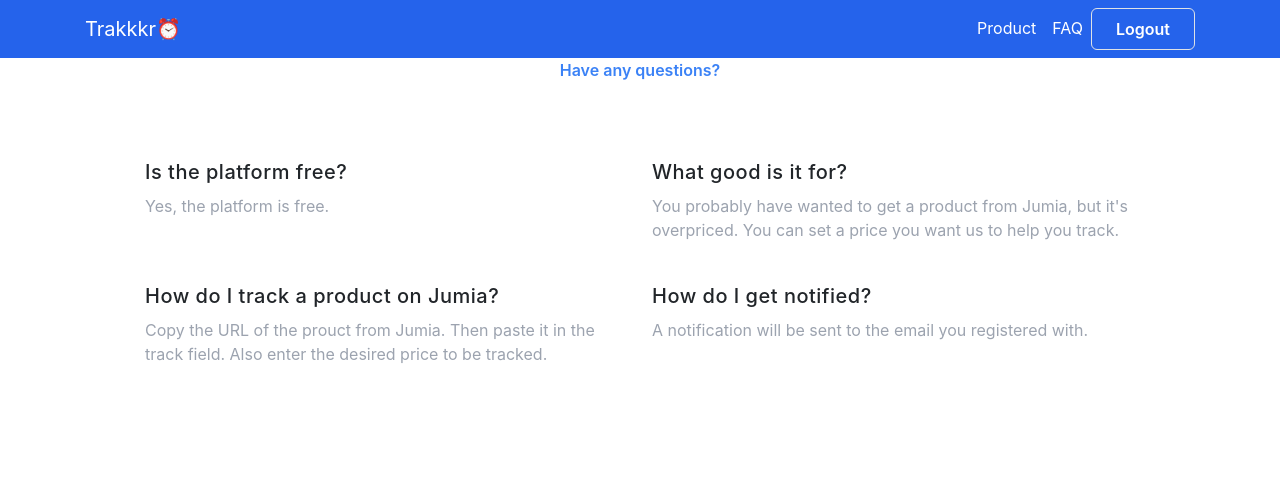
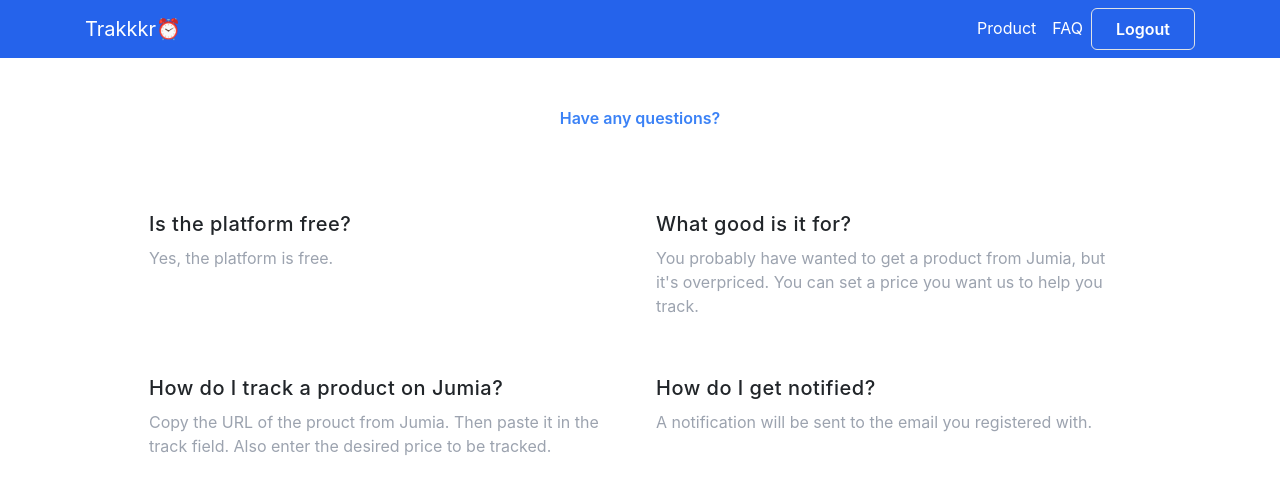
Before and after one commit to kingjamesegun/Trakkkr, a React (Create React App) app: page /faq in a window 1280 px wide. Shown: the top 494 px of the page. Built offline with nearby package versions, Linux system fonts and the light colour scheme.

Commit message:
Done without error fix

```diff
--- a/src/Pages/Faq.tsx
+++ b/src/Pages/Faq.tsx
@@ -3,27 +3,27 @@ import React from 'react';
 const Faq = () => {
   return (
     <div className="faq flex flex-col container">
-      <p className="text-blue-500 px-5 md:mx-auto font-semibold">Have any questions?</p>
-      <div className="grid grid-cols-1 md:grid-cols-2 p-5">
-        <div className="md:p-3">
+      <p className="text-blue-500 py-5 px-5 md:mx-auto font-semibold">Have any questions?</p>
+      <div className="grid grid-cols-1 md:grid-cols-2 px-5">
+        <div className="md:p-4 sm:mb-2">
           <h3 className="text-xl  tracking-wide">Is the platform free?</h3>
           <p className="text-gray-400">Yes, the platform is free. </p>
         </div>
-        <div className="md:p-3">
+        <div className="md:p-4 sm:mb-2">
           <h3 className="text-xl  tracking-wide">What good is it for?</h3>
           <p className="text-gray-400">
             You probably have wanted to get a product from Jumia, but it's overpriced. You can set a price you want us
             to help you track.{' '}
           </p>
         </div>
-        <div className="md:p-3">
+        <div className="md:p-4 sm:mb-2">
           <h3 className="text-xl  tracking-wide">How do I track a product on Jumia?</h3>
           <p className="text-gray-400">
             Copy the URL of the prouct from Jumia. Then paste it in the track field. Also enter the desired price to be
             tracked.
           </p>
         </div>
-        <div className="md:p-3">
+        <div className="md:p-4 sm:mb-2">
           <h3 className="text-xl  tracking-wide">How do I get notified?</h3>
           <p className="text-gray-400">A notification will be sent to the email you registered with.</p>
         </div>
--- a/src/Pages/SignUp.tsx
+++ b/src/Pages/SignUp.tsx
@@ -59,8 +59,10 @@ const Signup = () => {
         <div className="row" style={{ margin: 0 }}>
           <div className="col-lg-5 col-md-5 col-xs-12">
             <div className="signup_tag">
-              <h2>SignUp</h2>
-              <p>the most and common thing used to be very efficiient and go to work out to be tracked. </p>
+              <h2 className="font-sans text-5xl">SignUp</h2>
+              <p className="font-mono tracking-wide">
+                The most and common thing used to be very efficiient and go to work out to be tracked.{' '}
+              </p>
             </div>
           </div>
           <div className="col-lg-7 col-md-7 col-xs-12">
--- a/src/components/Nav.js
+++ b/src/components/Nav.js
@@ -3,13 +3,13 @@ import { Link } from 'react-router-dom';
 
 export default function Index() {
   return (
-    <nav class="navbar navbar-expand-lg navbar-dark bg-blue-600" aria-label="Eighth navbar example">
-      <div class="container">
-        <a class="navbar-brand" href="/product">
+    <nav className="navbar navbar-expand-lg navbar-dark bg-blue-600" aria-label="Eighth navbar example">
+      <div className="container">
+        <a className="navbar-brand" href="/product">
           Trakkkr⏰
         </a>
         <button
-          class="navbar-toggler"
+          className="navbar-toggler"
           type="button"
           data-bs-toggle="collapse"
           data-bs-target="#navbarsExample07"
@@ -29,7 +29,7 @@ export default function Index() {
           </svg>
         </button>
 
-        <div class="collapse navbar-collapse" id="navbarsExample07">
+        <div className="collapse navbar-collapse" id="navbarsExample07">
           <ul className="navbar-nav ms-auto mb-2 mb-lg-0 navbar__ui">
             <li className="nav-item">
               <Link className="nav-link text-semibold font-sans  active " to="/product">
```
